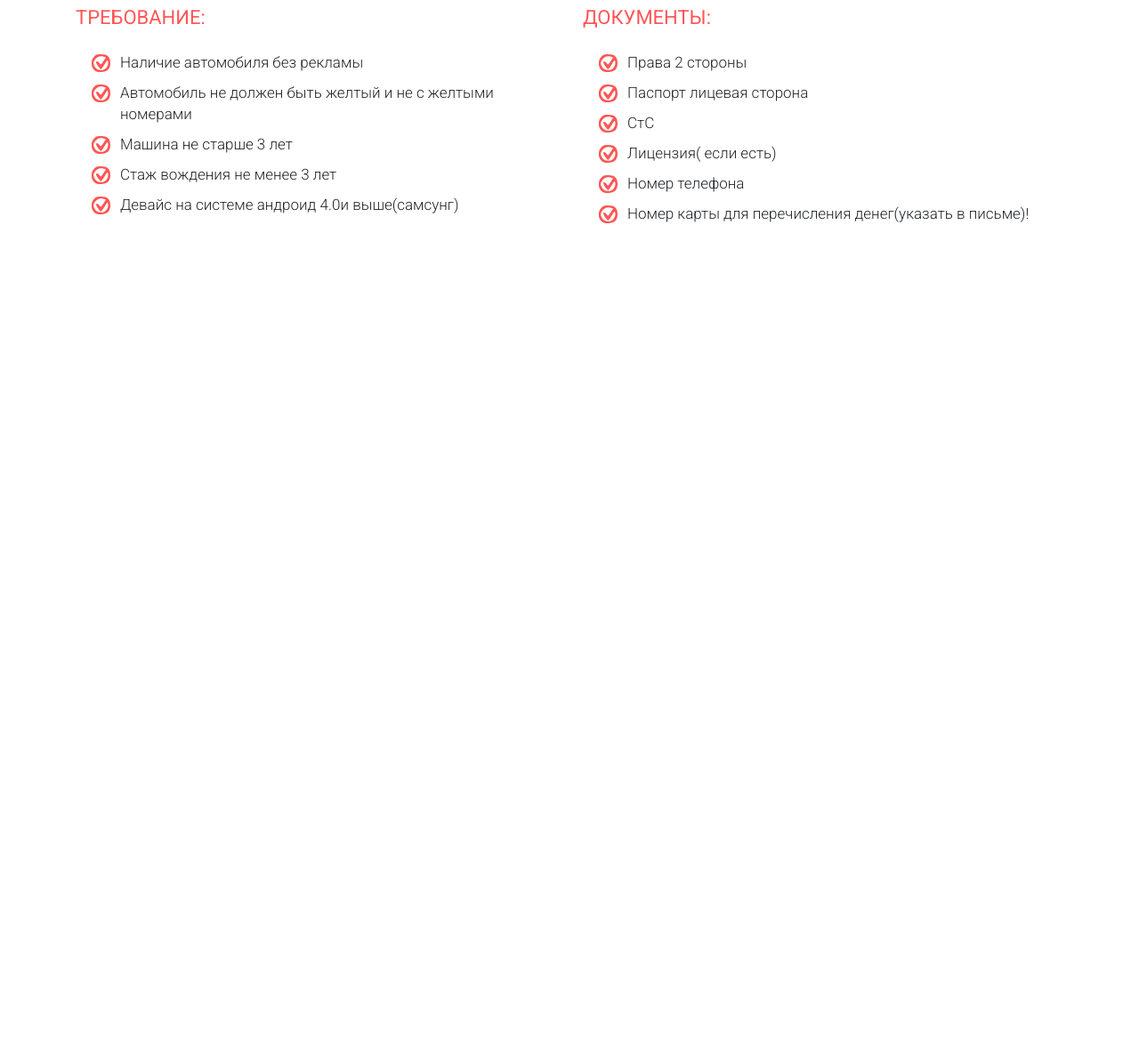
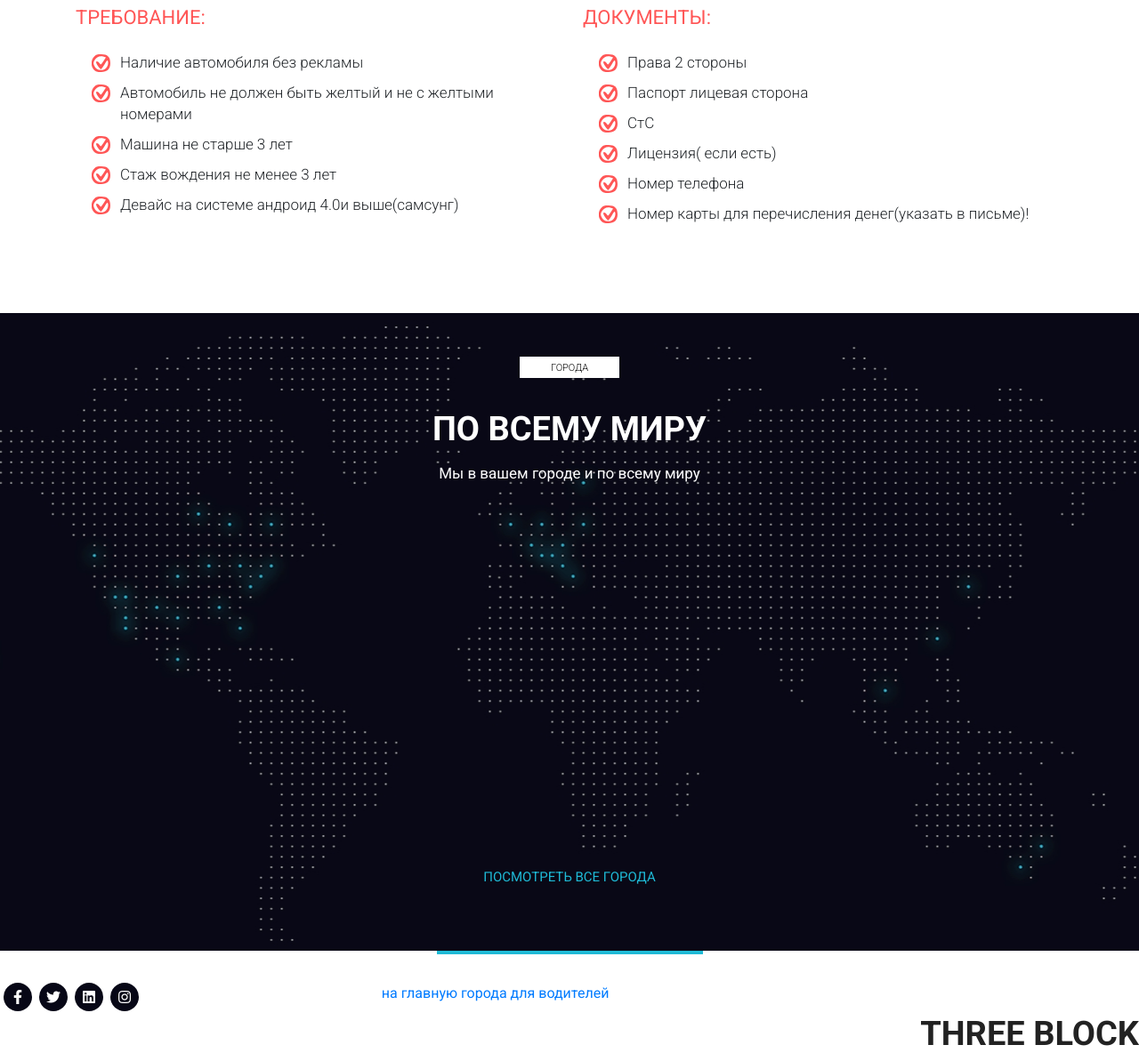
Before and after one commit to githubamid/frontend, a plain HTML site: page uber/src/index.html in a window 1280 px wide. Shown: the part 4222-5406 px from the top of the page at 89% size. Before the commit the page ends 4574 px from the top, so only its background shows below. Drawn offline with Linux system fonts and the light colour scheme.

Commit message:
uber footer

```diff
--- a/uber/src/index.html
+++ b/uber/src/index.html
@@ -7,6 +7,7 @@
     <link rel="stylesheet" href="https://fonts.googleapis.com/css2?family=Roboto:wght@300;400;700;900&display=swap">
     <link rel="stylesheet" href="css/bootstrap-reboot.css">
     <link rel="stylesheet" href="css/bootstrap-grid.min.css">
+    <link rel="stylesheet" href="https://use.fontawesome.com/releases/v5.8.2/css/all.css" integrity="sha384-oS3vJWv+0UjzBfQzYUhtDYW+Pj2yciDJxpsK1OYPAYjqT085Qq/1cq5FLXAZQ7Ay" crossorigin="anonymous">
     <link rel="stylesheet" href="css/style.min.css">
 </head>
 <body>
@@ -353,5 +354,52 @@
         </div>
     </section>
 
+    <section class="world">
+        <div class="container">
+            <div class="label label_white label_min">города</div>
+            <h2 class="title title_white">По всему миру</h2>
+            <div class="subtitle subtitle_white">Мы в вашем городе и по всему миру</div>
+
+            <a href="#" class="world_link">посмотреть все города</a>
+        </div>
+    </section>
+
+    <footer>
+        <div class="footer_divider"></div>
+        <div class="footer_wrapper">
+            <!-- Если не оборачивать каждый блок в обертку - получится криво -->
+            <div>
+                <div class="footer_social">
+                    <a href="#" class="footer_social_item">
+                        <i class="fab fa-facebook-f"></i>
+                    </a>
+                    <a a href="#" class="footer_social_item">
+                        <i class="fab fa-twitter"></i>
+                    </a>
+                    <a href="#" class="footer_social_item">
+                        <i class="fab fa-linkedin"></i>
+                    </a>
+                    <a href="#" class="footer_social_item">
+                        <i class="fab fa-instagram"></i>
+                    </a>
+                </div>
+            </div>
+            <div>
+                <div class="footer_links">
+                    <div class="footer_links_main">
+                        <a href="#">на главную</a>
+                        <a href="#">города</a>
+                        <a href="#">для водителей</a>
+                    </div>
+                </div>
+            </div>
+            <div>
+                <div class="footer_mobile">
+                    <h2 class="title">Three block</h2>
+                </div>
+            </div>
+        </div>
+    </footer>
+
 </body>
 </html>
--- a/uber/src/sass/style.sass
+++ b/uber/src/sass/style.sass
@@ -305,3 +305,55 @@ nav
 			li
 				&:before
 					background: url('../icons/check_red.svg') center (center / cover) no-repeat
+
+.world
+	position: relative
+	min-height: 717px
+	padding: 49px 0
+	background: url('../img/bg/map.jpg') center (center / cover) no-repeat
+	&_link
+		position: absolute
+		left: 50%
+		transform: translateX(-50%)
+		bottom: 49px
+		text-align: center
+		font-size: 15px
+		font-weight: 400
+		line-height: 68px
+		text-transform: uppercase
+		color: #1fbad6
+		&:hover
+			text-decoration: none
+			color: #fff
+
+.footer
+	&_divider
+		width: 299px
+		height: 4px
+		background-color: #1fbad6
+		margin: 0 auto
+	&_wrapper
+		display: flex
+		justify-content: space-between
+		align-items: flex-start
+		padding-top: 32px
+	&_wrapper > div
+		width: 33%
+		&:nth-child(3)
+			display: flex
+			justify-content: flex-end
+	&_social
+		width: 160px
+		display: flex
+		justify-content: space-between
+		&_item
+			display: flex
+			justify-content: center
+			align-items: center
+			margin: 0 4px
+			width: 32px
+			height: 32px
+			background-color: #070716
+			border-radius: 100%
+			i
+				color: white
```
Also changed, not shown: uber/src/css/style.css, uber/src/css/style.min.css, 2 other files.
